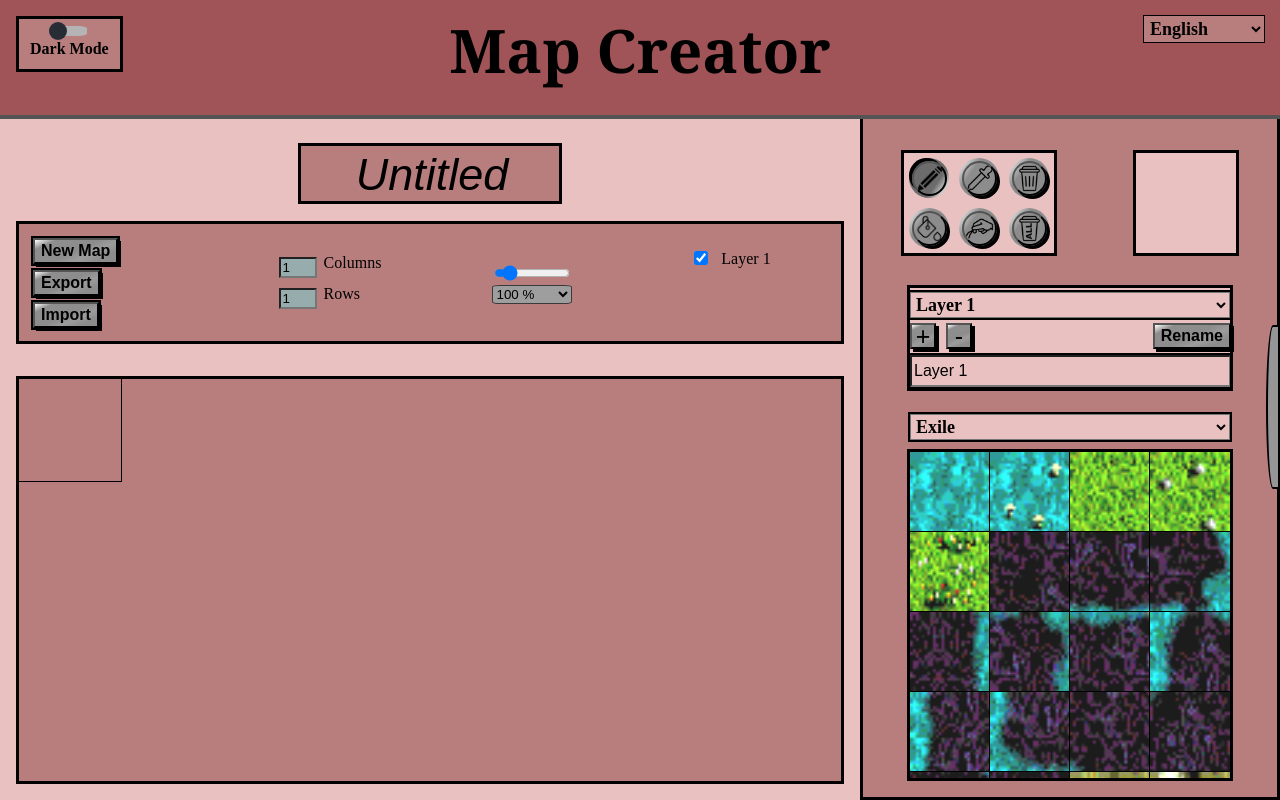
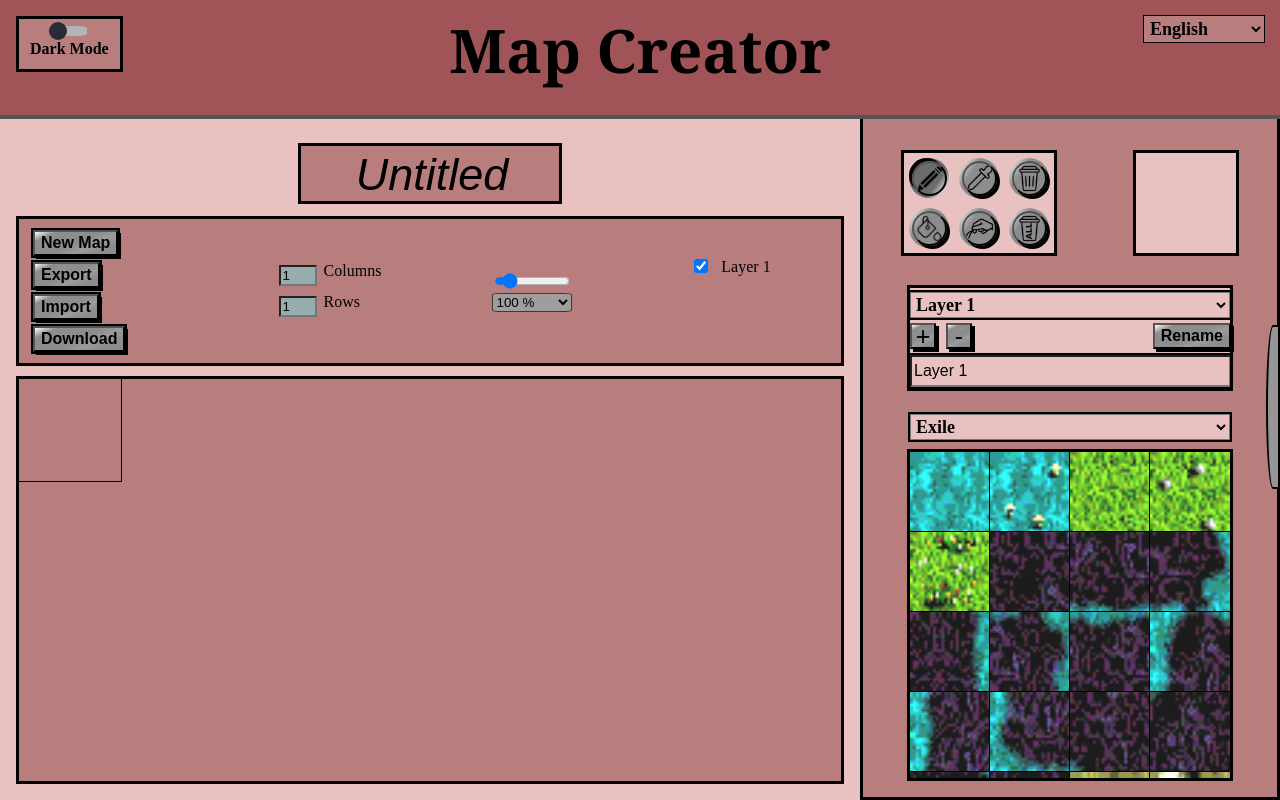
Before and after one commit to GeroNahu/Map-Creator, a React (Create React App) app: page / in a window 1280 px wide. Built offline with nearby package versions, Linux system fonts and the light colour scheme.

Commit message:
Implements a new download button component to the map buttons.

```diff
--- a/src/Components/MapSection.js
+++ b/src/Components/MapSection.js
@@ -14,6 +14,7 @@ import "../Styles/mapSection.css";
 import ExportMap from "./ExportMap";
 import ImportMap from "./ImportMap";
 import NewMap from "./NewMap";
+import ExportPNGButton from "./ExportPNGButton";
 
 const MapSection = ({
   selected,
@@ -86,6 +87,7 @@ const MapSection = ({
             <NewMap setSelectedLayer={setSelectedLayer} />
             <ExportMap />
             <ImportMap />
+            <ExportPNGButton />
           </div>
           <GridSizeSelector />
           <ZoomSelector setMapSize={setMapSize} />
```
